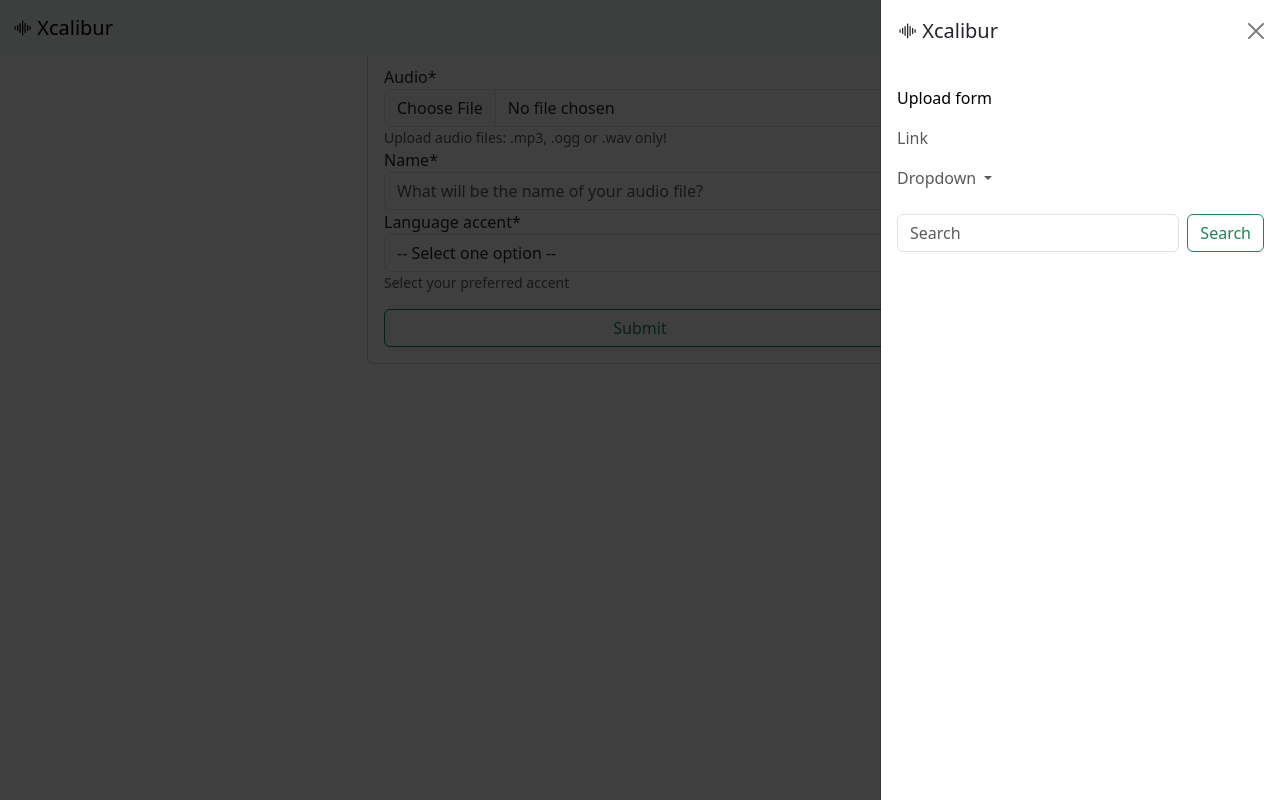
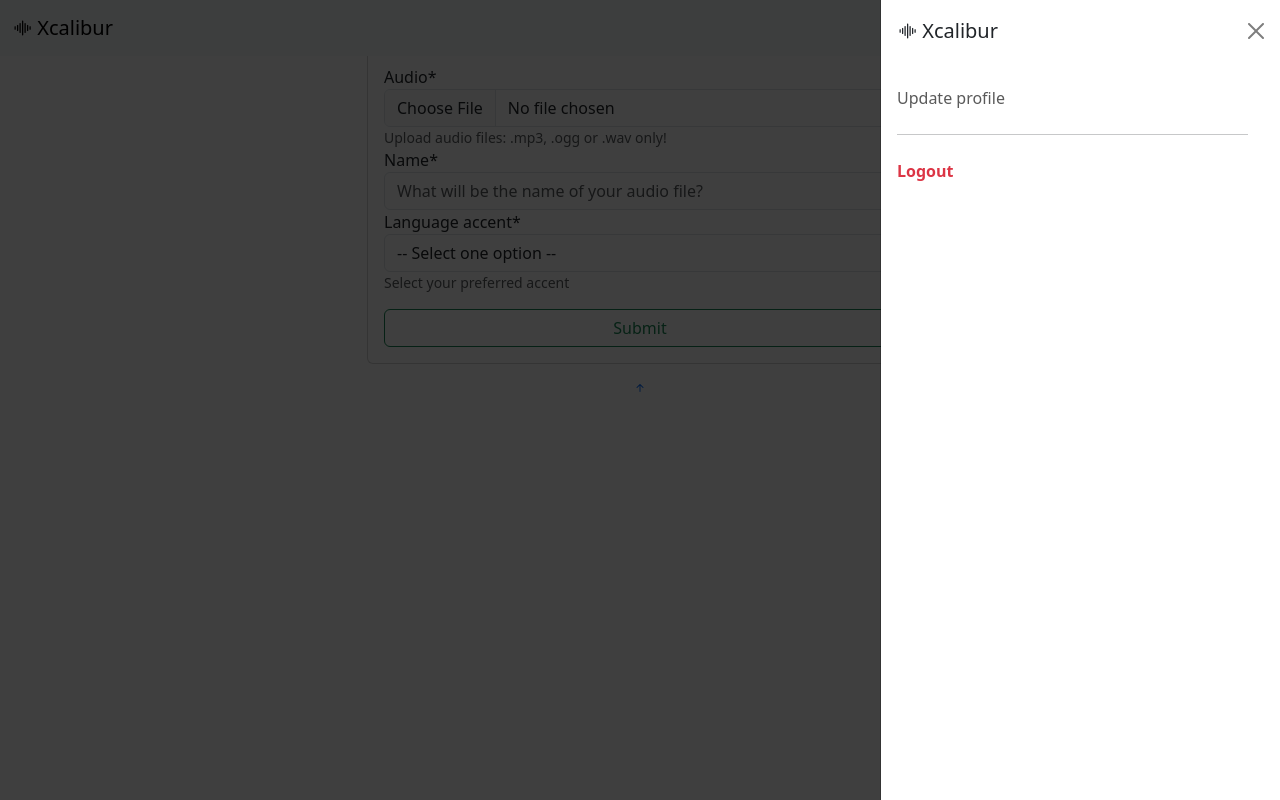
Before and after one commit to morikeli/Xcalibur, a Django app: template users/templates/users/homepage.html in a window 1280 px wide, after a click that opens the changed part. Run offline with Django 4.2, Linux system fonts and the light colour scheme; the template is opened without the code that fills it: values that come from a table or form of the project are taken from there, others are empty; some libraries are stand-ins or nearby versions.

Commit message:
added link for favicon

```diff
--- a/users/templates/users/base.html
+++ b/users/templates/users/base.html
@@ -3,7 +3,7 @@
     <link href="https://fonts.googleapis.com/css?family=Open+Sans:300,300i,400,400i,600,600i,700,700i|Nunito:300,300i,400,400i,600,600i,700,700i|Poppins:300,300i,400,400i,500,500i,600,600i,700,700i" rel="stylesheet">
 	<link href="https://cdn.jsdelivr.net/npm/bootstrap@5.3.0-alpha3/dist/css/bootstrap.min.css" rel="stylesheet" integrity="sha384-KK94CHFLLe+nY2dmCWGMq91rCGa5gtU4mk92HdvYe+M/SXH301p5ILy+dN9+nJOZ" crossorigin="anonymous">
     <link rel="stylesheet" href="https://cdn.jsdelivr.net/npm/bootstrap-icons@1.10.3/font/bootstrap-icons.css">
-    <link rel="shortcut icon" href="{% static 'favicon.ico' %}" type="image/x-icon">
+    <link rel="shortcut icon" href="{% static 'img/favicon/soundwave.jpg' %}" type="image/x-icon">
     <link rel="stylesheet" href="{% static 'css/styles.css' %}">
 
     <header id="header">
--- a/users/templates/users/navbar.html
+++ b/users/templates/users/navbar.html
@@ -3,13 +3,13 @@
     <link href="https://fonts.googleapis.com/css?family=Open+Sans:300,300i,400,400i,600,600i,700,700i|Nunito:300,300i,400,400i,600,600i,700,700i|Poppins:300,300i,400,400i,500,500i,600,600i,700,700i" rel="stylesheet">
     <link href="https://cdn.jsdelivr.net/npm/bootstrap@5.3.0-alpha3/dist/css/bootstrap.min.css" rel="stylesheet" integrity="sha384-KK94CHFLLe+nY2dmCWGMq91rCGa5gtU4mk92HdvYe+M/SXH301p5ILy+dN9+nJOZ" crossorigin="anonymous">
     <link rel="stylesheet" href="https://cdn.jsdelivr.net/npm/bootstrap-icons@1.10.3/font/bootstrap-icons.css">
-    <link rel="shortcut icon" href="" type="image/x-icon">
+    <link rel="shortcut icon" href="{% static 'img/favicon/soundwave.jpg' %}" type="image/x-icon">
     <link rel="stylesheet" href="{% static 'css/styles.css' %}">
 
     <div class="homepage-header">
         <nav class="navbar bg-body-tertiary fixed-top">
             <div class="container-fluid">
-                <a class="navbar-brand" href="/"><i class="bi-soundwave"></i> Xcalibur</a>
+                <a class="navbar-brand" href="{% url 'homepage' %}"><i class="bi-soundwave"></i> Xcalibur</a>
                 <button class="navbar-toggler" type="button" data-bs-toggle="offcanvas" data-bs-target="#offcanvasNavbar" aria-controls="offcanvasNavbar" aria-label="Toggle navigation">
                     <span class="navbar-toggler-icon"></span>
                 </button>
@@ -20,30 +20,14 @@
                     </div>
                     <div class="offcanvas-body">
                         <ul class="navbar-nav justify-content-end flex-grow-1 pe-3">
-                            <li class="nav-item">
-                                <a class="nav-link active" aria-current="page" href="{% url 'homepage' %}" data-bs-toggle="modal" data-bs-target="#audio-form">Upload form</a>
+                            <li class="nav-item active">
+                                <a class="nav-link" href="{% url 'profile' %}">Update profile</a>
                             </li>
-                            <li class="nav-item">
-                                <a class="nav-link" href="#">Link</a>
-                            </li>
-                            <li class="nav-item dropdown">
-                                <a class="nav-link dropdown-toggle" href="#" role="button" data-bs-toggle="dropdown" aria-expanded="false">
-                                    Dropdown
-                                </a>
-                                <ul class="dropdown-menu">
-                                    <li><a class="dropdown-item" href="#">Action</a></li>
-                                    <li><a class="dropdown-item" href="#">Another action</a></li>
-                                    <li>
-                                        <hr class="dropdown-divider">
-                                    </li>
-                                    <li><a class="dropdown-item" href="#">Something else here</a></li>
-                                </ul>
+                            <li class="nav-item active">
+                                <hr>
+                                <a class="nav-link text-danger fw-bold" href="{% url 'logout_user' %}">Logout</a>
                             </li>
                         </ul>
-                        <form class="d-flex mt-3" role="search" method="get">
-                            <input class="form-control me-2" type="search" placeholder="Search" aria-label="Search">
-                            <button class="btn btn-outline-success" type="submit">Search</button>
-                        </form>
                     </div>
                 </div>
             </div>
@@ -53,6 +37,9 @@
     {% block content %}
     {% endblock %}
 
+    <div id="preloader"></div>
+	<a href="#" class="back-to-top d-flex align-items-center justify-content-center"><i class="bi bi-arrow-up-short"></i></a>
+    <script src="{% static 'js/main.js' %}"></script>
     <script src="https://cdn.jsdelivr.net/npm/@popperjs/core@2.11.7/dist/umd/popper.min.js" integrity="sha384-zYPOMqeu1DAVkHiLqWBUTcbYfZ8osu1Nd6Z89ify25QV9guujx43ITvfi12/QExE" crossorigin="anonymous"></script>
     <script src="https://cdn.jsdelivr.net/npm/bootstrap@5.3.0-alpha3/dist/js/bootstrap.min.js" integrity="sha384-Y4oOpwW3duJdCWv5ly8SCFYWqFDsfob/3GkgExXKV4idmbt98QcxXYs9UoXAB7BZ" crossorigin="anonymous"></script>
     <script src="https://cdn.jsdelivr.net/npm/bootstrap@5.3.0-alpha3/dist/js/bootstrap.bundle.min.js" integrity="sha384-ENjdO4Dr2bkBIFxQpeoTz1HIcje39Wm4jDKdf19U8gI4ddQ3GYNS7NTKfAdVQSZe" crossorigin="anonymous"></script>
```
